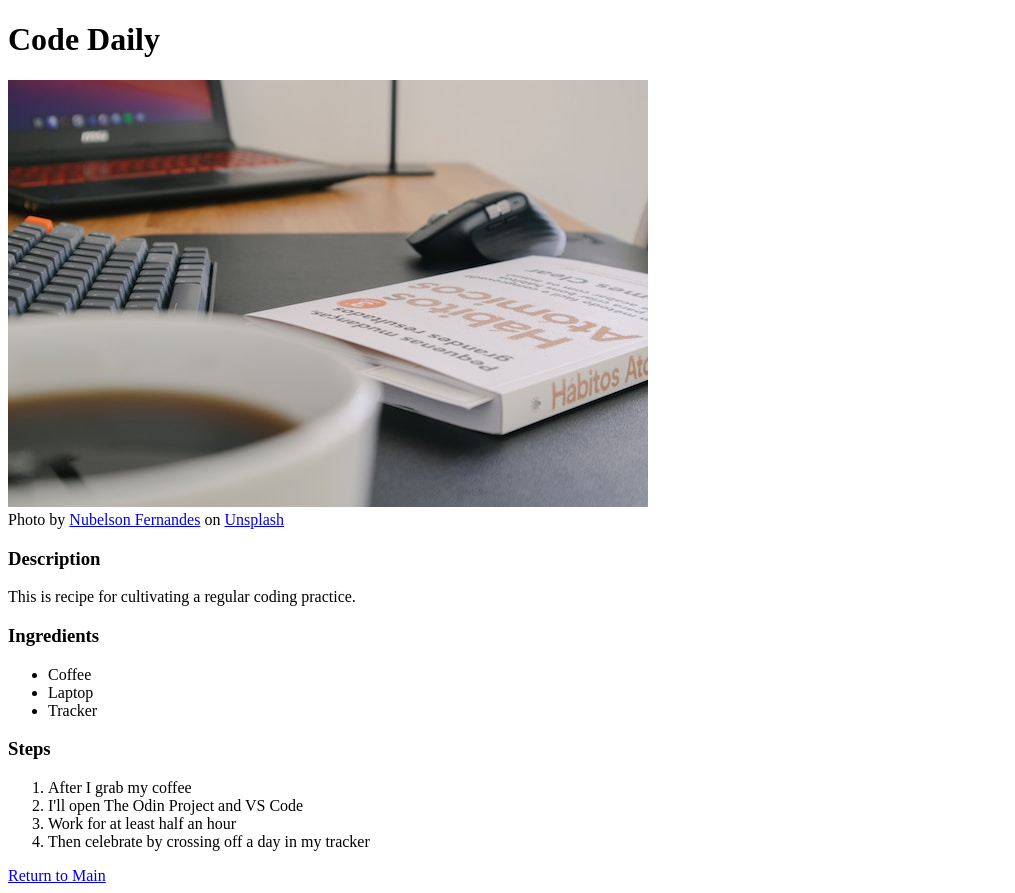
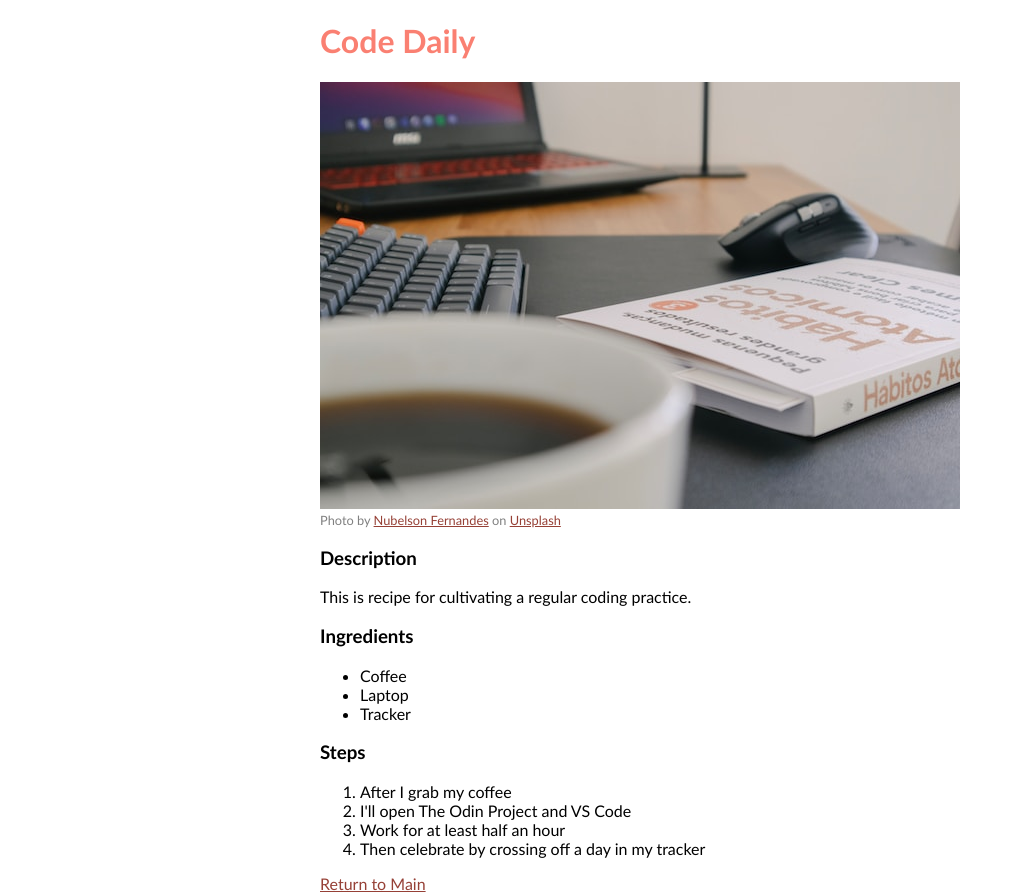
Before and after one commit to thedatacurious/odin-recipes, a plain HTML site: page recipes/code-daily.html in a window 1280 px wide. Shown: the whole page, without its empty margins (0-1015 px from the left). Drawn offline with Linux system fonts and the light colour scheme.

Commit message:
Update basic style

```diff
--- a/recipes/code-daily.html
+++ b/recipes/code-daily.html
@@ -4,10 +4,11 @@
     <meta charset="UTF-8" />
     <meta name="viewport" content="width=device-width, initial-scale=1.0" />
     <title>Recipes</title>
+    <link rel="stylesheet" href="../style.css"/>
   </head>
   <body>
     <h1>Code Daily</h1>
-    <img src="../img/code-daily.jpg" alt="Computer with Atomic Habits book" />
+    <div class="hero-img"><img src="../img/code-daily.jpg" alt="Computer with Atomic Habits book" />
       <figcaption>
         Photo by
         <a
@@ -19,7 +20,8 @@
           href="https://unsplash.com/photos/mY9NpmCwwKE?utm_source=unsplash&utm_medium=referral&utm_content=creditCopyText"
           >Unsplash</a
         >
-    </figcaption>
+      </figcaption></div>
+
     <h3>Description</h3>
     <p>This is recipe for cultivating a regular coding practice.</p>
     <h3>Ingredients</h3>
--- /dev/null
+++ b/style.css
@@ -0,0 +1,23 @@
+a {
+    color: rgb(150, 64, 54);
+}
+
+a:hover{
+    background-color: blanchedalmond;
+}
+
+body {
+    font-family: "Gill Sans", sans-serif;
+    margin: auto;
+    width: min-content;
+
+}
+
+h1 {
+    color:salmon
+}
+
+.hero-img {
+    font-size: 0.8rem;
+    color: gray;
+}
```
Also changed, not shown: index.html (+1 -0 lines), recipes/calm-down.html (+3 -2 lines), recipes/greet-the-day.html (+4 -2 lines). Lines whose indentation alone changed are shown as unchanged.
